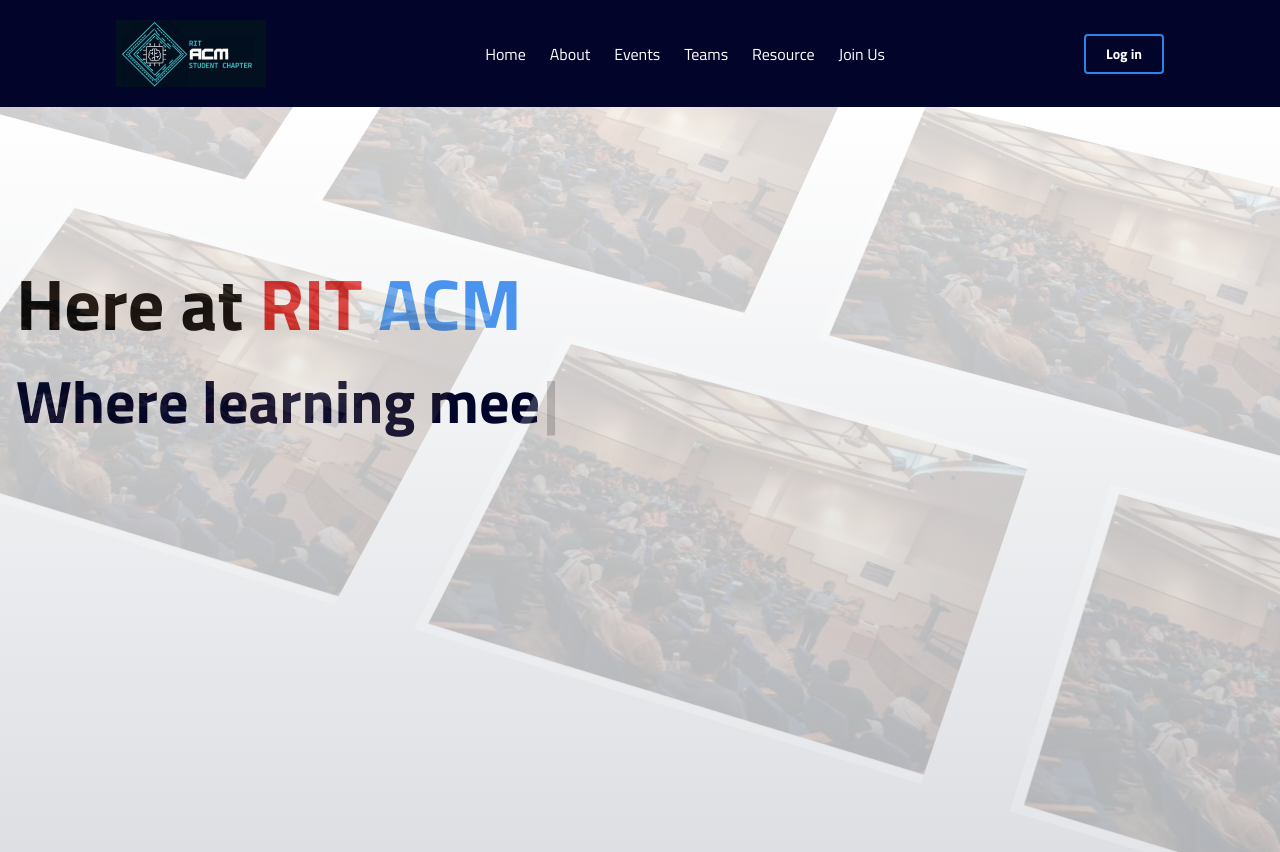
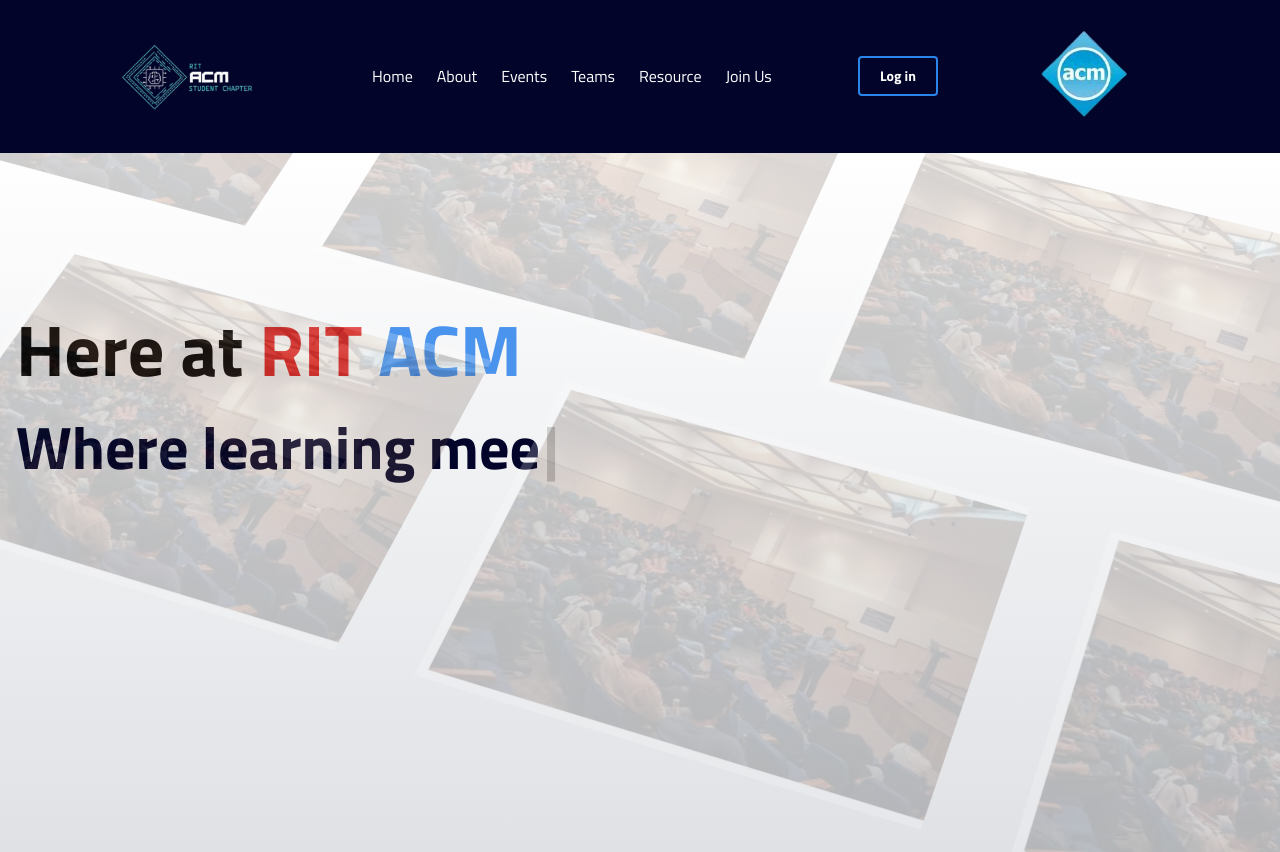
Before and after one commit to Sagar-S-R/acm-main, a Next.js app: page / in a window 1280 px wide. Shown: the top 852 px of the page. Built offline with nearby package versions, Linux system fonts and the light colour scheme.

Commit message:
"images"

```diff
--- a/components/Navbar.tsx
+++ b/components/Navbar.tsx
@@ -68,6 +68,14 @@
                             Sign Up
                         </button> */}
                     </div>
+                    <Link href="https://www.acm.org/" target="_blank"  className="cursor-pointer py-5 pr-5">
+                        <Image
+                            src="/acmMainlogo.png"
+                            width={120}
+                            height={30}
+                            alt="Logo"
+                        />
+                    </Link>
                 </div>
                 {isOpen && (
                     <div className="sm:hidden bg-deepBlue fixed inset-0 z-50 flex flex-col items-center pt-20 space-y-6">
```
Also changed, not shown: public/acmMainlogo.png (added), public/acmlogo.png.
